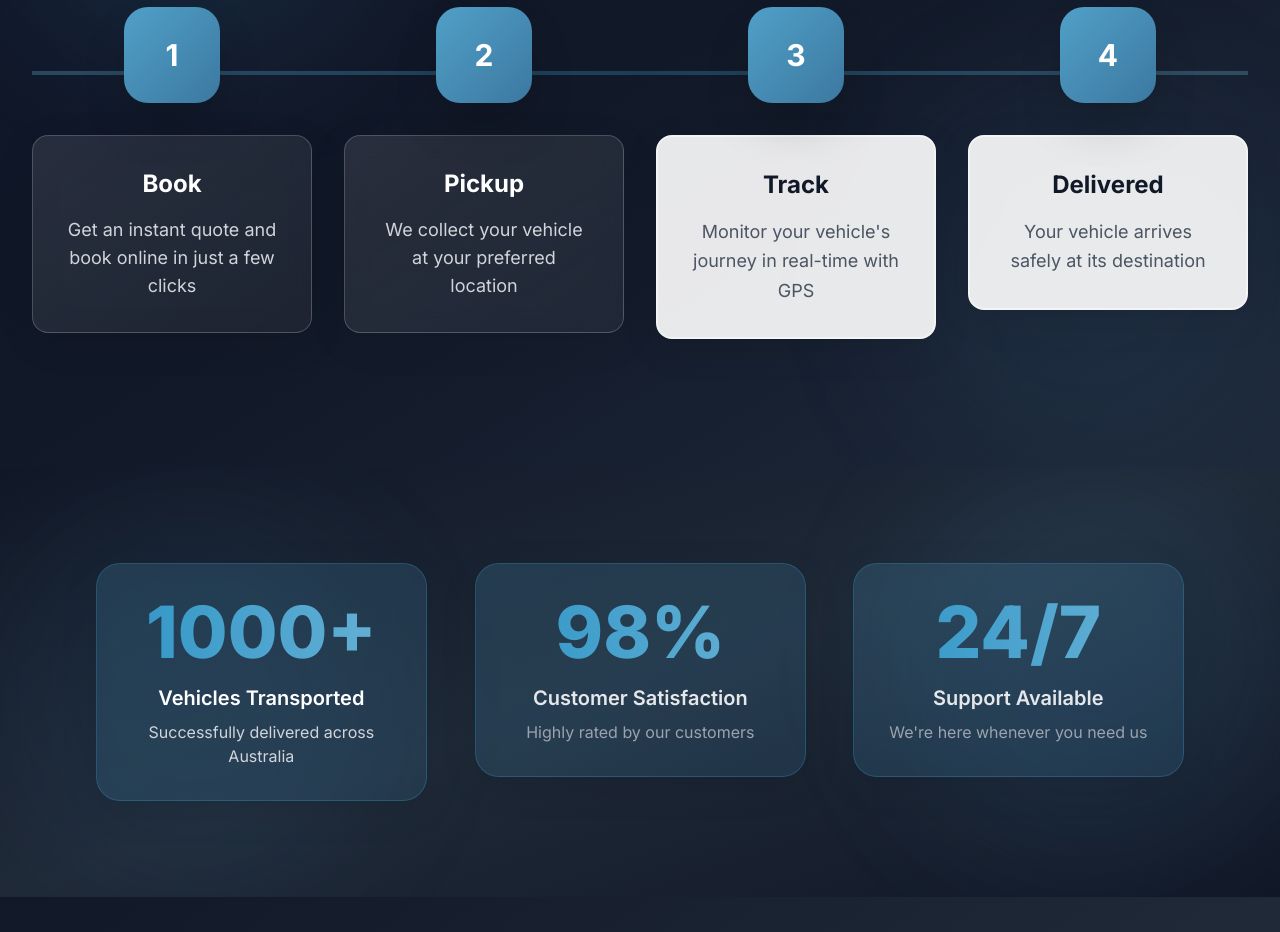
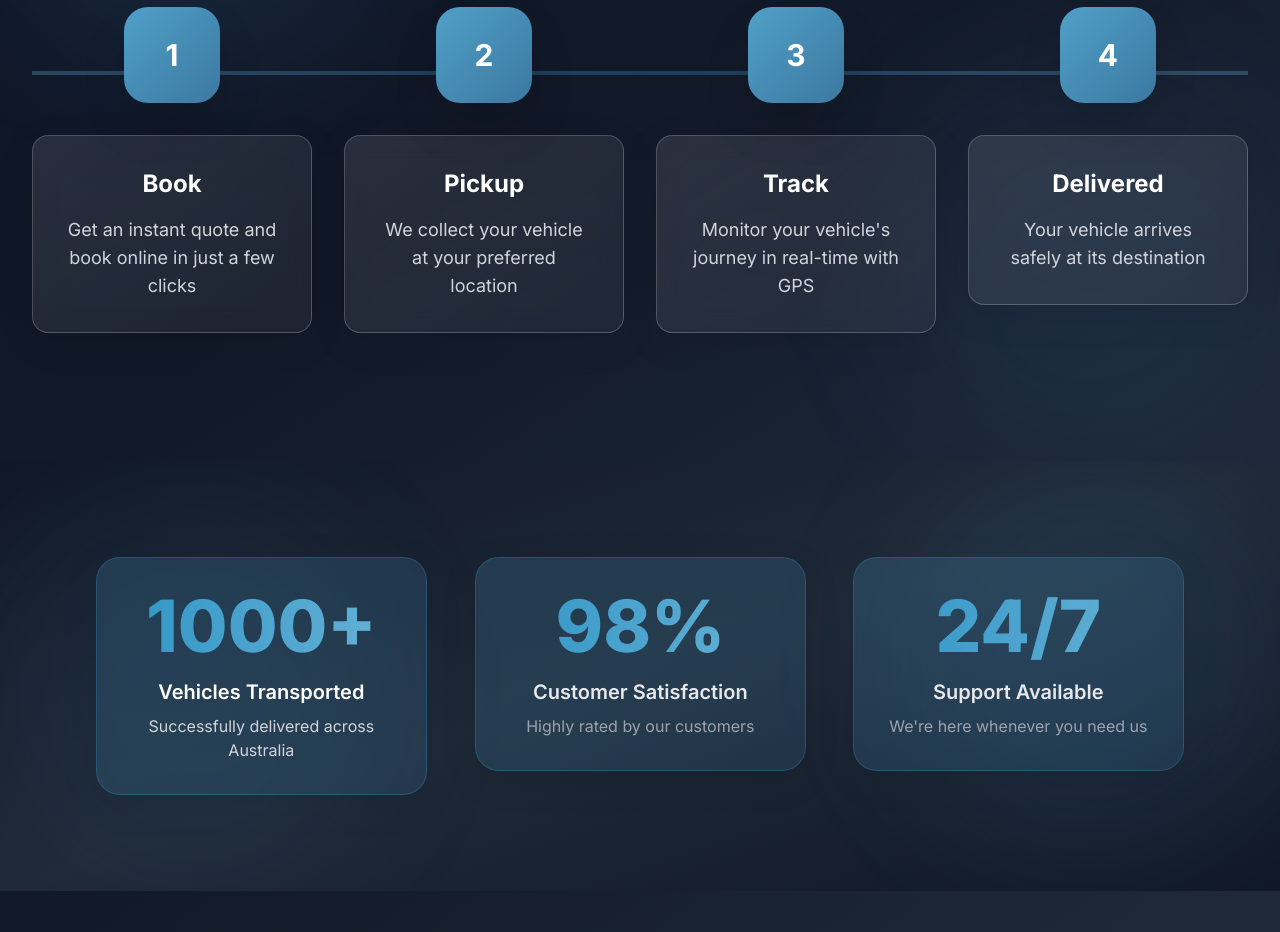
Before and after one commit to Ali139456/Next-Transport, a Next.js app: page / in a window 1280 px wide. Shown: the part 2020-2952 px from the top of the page. Built offline with nearby package versions, Linux system fonts and the light colour scheme.

Commit message:
Fix remaining white cards in HomePage steps section

```diff
--- a/components/HomePage.tsx
+++ b/components/HomePage.tsx
@@ -172,18 +172,18 @@ export default function HomePage() {
               <div className="bg-gradient-to-br from-accent-500 to-accent-600 text-white w-16 h-16 sm:w-20 sm:h-20 md:w-24 md:h-24 rounded-2xl sm:rounded-3xl flex items-center justify-center mx-auto mb-4 sm:mb-6 md:mb-8 text-xl sm:text-2xl md:text-3xl font-bold shadow-2xl transition-transform duration-200 group-hover:scale-110 relative z-10">
                 3
               </div>
-              <div className="bg-white/90 p-8 rounded-2xl card-shadow border-2 border-gray-100 group-hover:border-accent-300 transition-colors duration-200">
-                <h3 className="text-2xl font-bold mb-4 text-gray-900">Track</h3>
-                <p className="text-gray-600 leading-relaxed text-lg">Monitor your vehicle&apos;s journey in real-time with GPS</p>
+              <div className="bg-gradient-to-br from-white/10 to-white/5 backdrop-blur-md p-6 sm:p-8 rounded-2xl card-shadow border border-white/20 group-hover:border-accent-400/50 transition-colors duration-200">
+                <h3 className="text-xl sm:text-2xl font-bold mb-3 sm:mb-4 text-white">Track</h3>
+                <p className="text-gray-300 leading-relaxed text-base sm:text-lg">Monitor your vehicle&apos;s journey in real-time with GPS</p>
               </div>
             </div>
             <div className="text-center group relative">
               <div className="bg-gradient-to-br from-accent-500 to-accent-600 text-white w-16 h-16 sm:w-20 sm:h-20 md:w-24 md:h-24 rounded-2xl sm:rounded-3xl flex items-center justify-center mx-auto mb-4 sm:mb-6 md:mb-8 text-xl sm:text-2xl md:text-3xl font-bold shadow-2xl transition-transform duration-200 group-hover:scale-110 relative z-10">
                 4
               </div>
-              <div className="bg-white/90 p-8 rounded-2xl card-shadow border-2 border-gray-100 group-hover:border-accent-300 transition-colors duration-200">
-                <h3 className="text-2xl font-bold mb-4 text-gray-900">Delivered</h3>
-                <p className="text-gray-600 leading-relaxed text-lg">Your vehicle arrives safely at its destination</p>
+              <div className="bg-gradient-to-br from-white/10 to-white/5 backdrop-blur-md p-6 sm:p-8 rounded-2xl card-shadow border border-white/20 group-hover:border-accent-400/50 transition-colors duration-200">
+                <h3 className="text-xl sm:text-2xl font-bold mb-3 sm:mb-4 text-white">Delivered</h3>
+                <p className="text-gray-300 leading-relaxed text-base sm:text-lg">Your vehicle arrives safely at its destination</p>
               </div>
             </div>
           </div>
```
